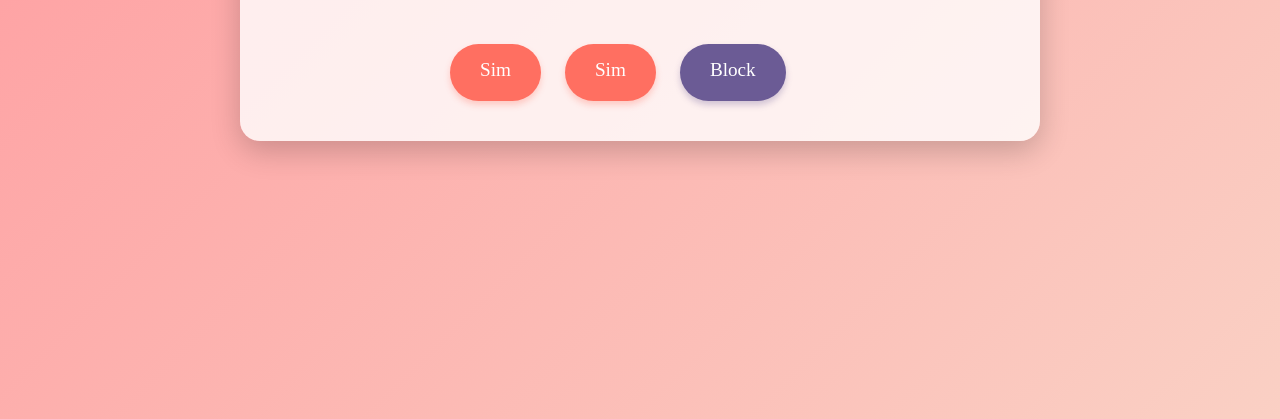
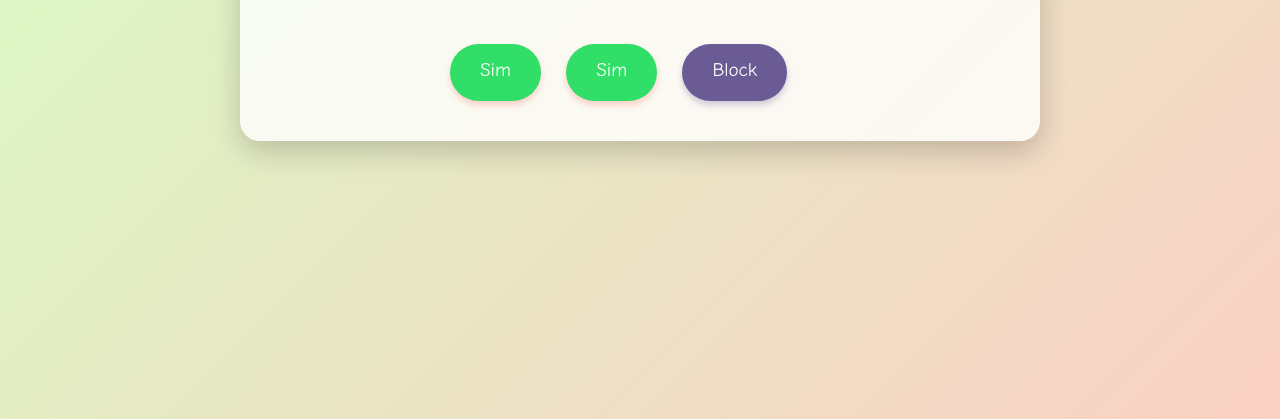
Before and after one commit to rafaalt/BoraBora, a plain HTML site: page index.html in a window 1280 px wide. Shown: the part 381-800 px from the top of the page. Drawn offline with Linux system fonts and the light colour scheme.

Commit message:
update: css

```diff
--- a/style.css
+++ b/style.css
@@ -1,7 +1,7 @@
 body {
-    font-family: 'Ubuntu';
+    font-family: 'Comic Sans MS';
     text-align: center;
-    background: linear-gradient(135deg, #ff9a9e 0%, #fad0c4 100%);
+    background: linear-gradient(135deg, #d7ffc4 0%, #fad0c4 100%);
     margin: 0;
     padding: 0;
     height: 100vh;
@@ -75,17 +75,17 @@ button {
     cursor: pointer;
     margin: 10px;
     transition: all 0.3s ease;
-    font-family: 'Ubuntu';
+    font-family: 'Comic Sans MS';
     padding-bottom: 20px;
 }
 
 #yesButton {
-    background-color: #ff6f61;
+    background-color: #31df68;
     color: white;
     box-shadow: 0 4px 6px rgba(255, 111, 97, 0.3);
 }
 #yesButton:hover {
-    background-color: #ff4a3d;
+    background-color: #0f823d;
     transform: scale(1.1);
 }
 #noButton {
```
